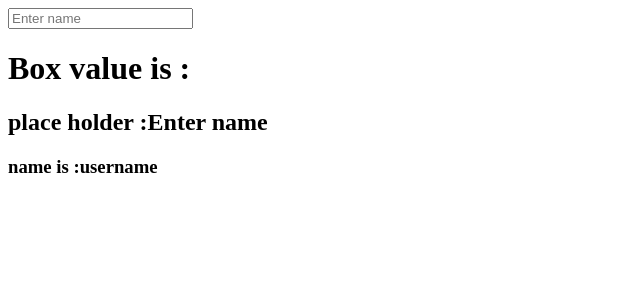
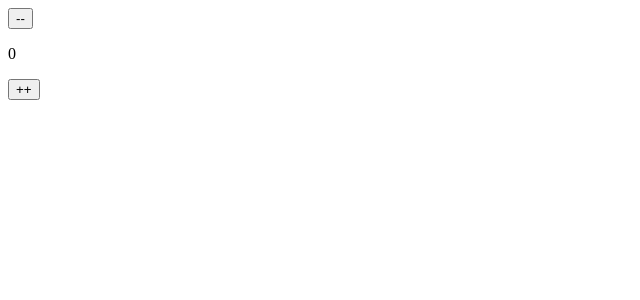
Before and after one commit to Pranav-11-ctr/Angular, an Angular app: page / in a window 1280 px wide. Shown: the top 300 px of the page, without its empty margins (0-640 px from the left). Built offline with nearby package versions, Linux system fonts and the light colour scheme.

Commit message:
counter example

```diff
--- a/src/app/app.component.html
+++ b/src/app/app.component.html
@@ -1,5 +1,3 @@
-<input type="text" #box1 (keyup)="getValue(box1.value)" placeholder="Enter name" name="username">
-<h1>Box value is :{{box1.value}}</h1>
-<h3>{{displayVal}}</h3>
-<h2>place holder :{{box1.placeholder}}</h2>
-<h3>name is :{{box1.name}}</h3>
+<button (click)="getValue('minus')">--</button>
+<p>{{count}}</p>
+<button (click)="getValue('add')">++</button>
--- a/src/app/app.component.ts
+++ b/src/app/app.component.ts
@@ -7,12 +7,11 @@ import { Component } from '@angular/core';
 })
 export class AppComponent {
   title = 'Get input box value and display';
-  displayVal:string='';
-  getValue(val :string)
-  {
-    console.warn(val);
-    this.displayVal=val;
-  }
+ count=0;
+ getValue(val:string)
+ {
+   val==='add'?this.count++:this.count--;
+ }
 
 
 
```
